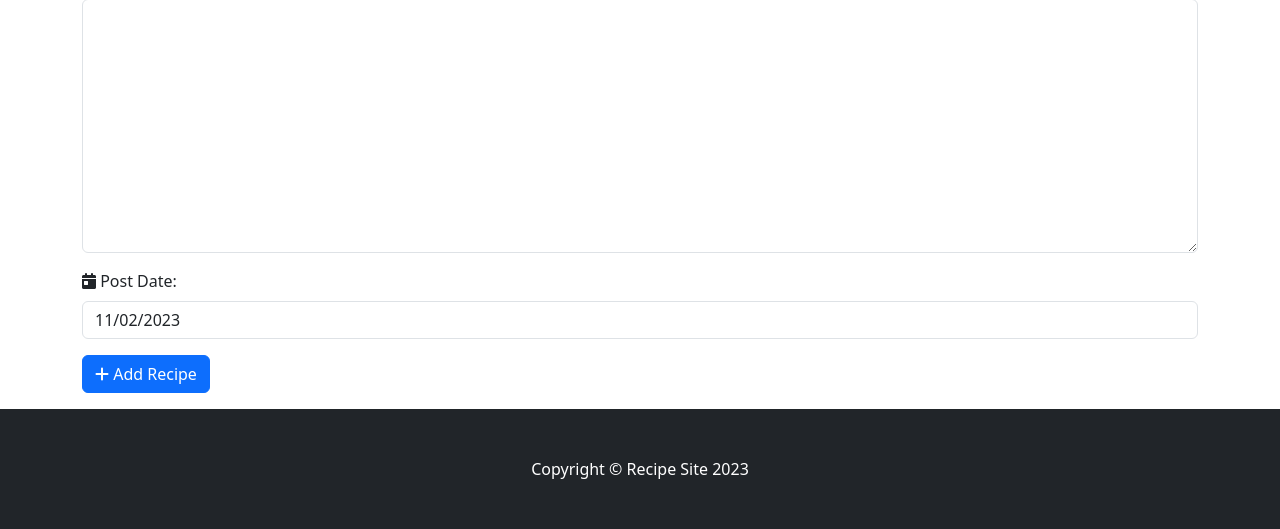
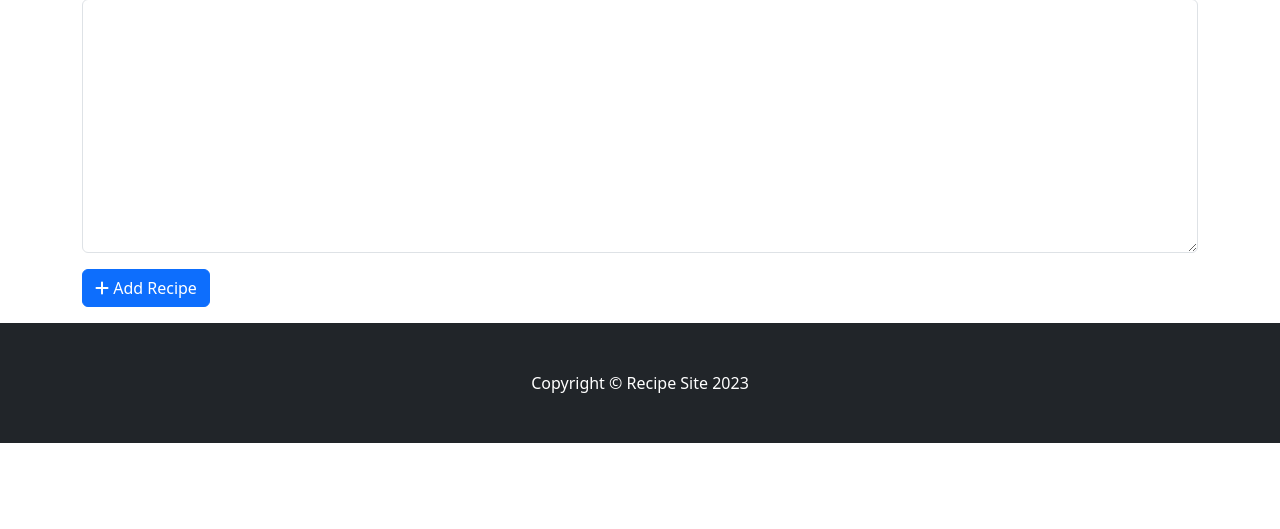
Before and after one commit to ozpc99/My-Recipes, a Flask app: page /add_recipe in a window 1280 px wide. Shown: the part 1207-1736 px from the top of the page. After the commit the page ends 1650 px from the top, so only its background shows below. Run offline with Flask 2, Linux system fonts and the light colour scheme; data that the repository does not hold is empty; some libraries are stand-ins or nearby versions.

Commit message:
Hide 'post_date' input field on 'Add/Edit Recipe' form
Set input field for 'post_date' to the Bootstrap class: 'd-none' to hide input field from user. Since the date input is autofilled using JS, the user is not required to fill in this field and renders the display of the field, redundant.

The field is set to readonly required with the style attribute: 'pointer-events: none;' for now in case Bootstrap fails to load the 'd-none' class or if it is decided to show the input field in the future.

```diff
--- a/recipe_site/templates/add_recipe.html
+++ b/recipe_site/templates/add_recipe.html
@@ -185,14 +185,15 @@
         </div>
         -->
 
-        <!-- Post Date ----------------------------------------------------------
-        ------ Date updates automatically via JS to display today's date.
-        ------ Date input is set to 'readonly' with pointer-events set to 'none'.
-        -->
-        <div class="mb-3">
+        <!-- Post Date --
+        -- Date updates automatically via JS to display today's date. --
+        -- Date input is hidden because the user doesn't need to fill out this field.
+        -- Attributes: 'readonly' and 'required' and Style: 'pointer-events: none;'
+        --- are included in case Bootstrap fails to load or that it is decided to include this input field on the form later. -->
+        <div class="mb-3 d-none">
             <label for="post_date" class="form-label"><i class="fa-solid fa-calendar-day"></i> Post Date:</label>
-            <input type="date" class="form-control" name="post_date" id="post_date" readonly required
-                style="pointer-events: none;">
+            <input type="date" class="form-control" name="post_date" id="post_date"
+            readonly required style="pointer-events: none;">
         </div>
 
         <!-- Submit Button -->
```
Also changed, not shown: recipe_site/templates/recipes.html (+6 -2 lines).
